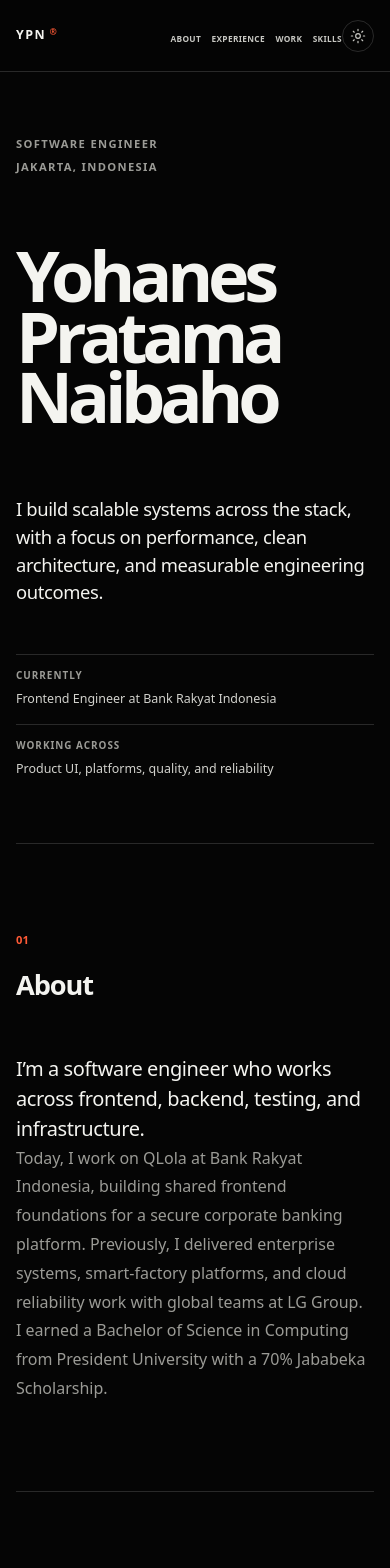
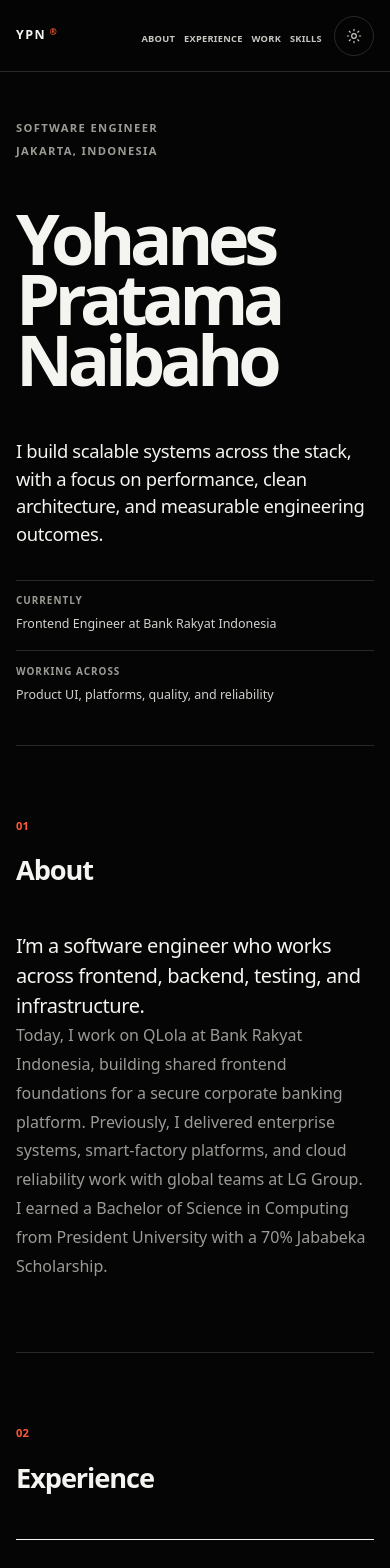
Before and after one commit to yohanesnaibaho303/v2, a React (Vite) app: page / in a window 390 px wide. Shown: the top 1568 px of the page. Built offline with nearby package versions, Linux system fonts and the light colour scheme; a web font is replaced by a local one.

Commit message:
Improve mobile responsive layout

```diff
--- a/src/index.css
+++ b/src/index.css
@@ -176,23 +176,27 @@ footer { min-height: 11rem; display: grid; grid-template-columns: 1fr auto auto;
 
 @media (max-width: 760px) {
   .site-header { height: 4.5rem; }
-  .header-inner { grid-template-columns: auto 1fr auto; }
+  .header-inner { grid-template-columns: auto 1fr auto; column-gap: .75rem; }
   .header-inner, main, footer { width: calc(100% - 2rem); }
   nav { justify-self: end; }
   nav ol { gap: .9rem; }
   nav a { font-size: .58rem; }
   .header-email { display: none; }
-  .hero { min-height: calc(100vh - 4.5rem); padding-top: 4rem; scroll-margin-top: 4.5rem; }
+  .theme-toggle { width: 2.5rem; height: 2.5rem; }
+  .hero { min-height: auto; padding: 3rem 0 2.5rem; scroll-margin-top: 4.5rem; }
   .hero-kicker { align-items: flex-start; flex-direction: column; gap: .4rem; }
   h1 { margin: 3rem 0; font-size: clamp(3.7rem, 18vw, 6rem); line-height: .86; }
   h1 span:last-child { margin-left: 0; }
   .hero-footer, .quick-facts { grid-template-columns: 1fr; }
+  .hero-footer { gap: 2rem; }
   .quick-facts { gap: 1rem; }
-  .section-block { grid-template-columns: 1fr; gap: 3rem; padding: 5.5rem 0; scroll-margin-top: 4.5rem; }
+  .section-block { grid-template-columns: 1fr; gap: 2.5rem; padding: 4.5rem 0; scroll-margin-top: 4.5rem; }
+  .experience-item { padding: 1.75rem 0; }
   .experience-title { grid-template-columns: 1fr; gap: .5rem; }
   .summary, .tags { margin-left: 0; }
-  .project-row { grid-template-columns: 2.5rem 1fr; }
+  .project-row { grid-template-columns: 2.5rem 1fr; padding: 2rem 0; }
   .skill-grid { grid-template-columns: 1fr; }
+  .skill-group { padding: 1.75rem 0; }
   .skill-group:nth-child(odd) { border-right: 0; }
   .skill-group:nth-child(even) { padding-left: 0; }
   footer { grid-template-columns: 1fr auto; gap: 1.5rem; padding: 3rem 0; }
@@ -200,9 +204,9 @@ footer { min-height: 11rem; display: grid; grid-template-columns: 1fr auto auto;
 }
 
 @media (max-width: 420px) {
-  nav ol { gap: .65rem; }
-  nav a { font-size: .52rem; letter-spacing: .04em; }
-  .project-row { grid-template-columns: 1fr; }
+  nav ol { gap: .55rem; }
+  nav a { letter-spacing: .03em; }
+  .project-row { grid-template-columns: 1fr; gap: .75rem; }
 }
 
 @media (prefers-reduced-motion: reduce) {
```
